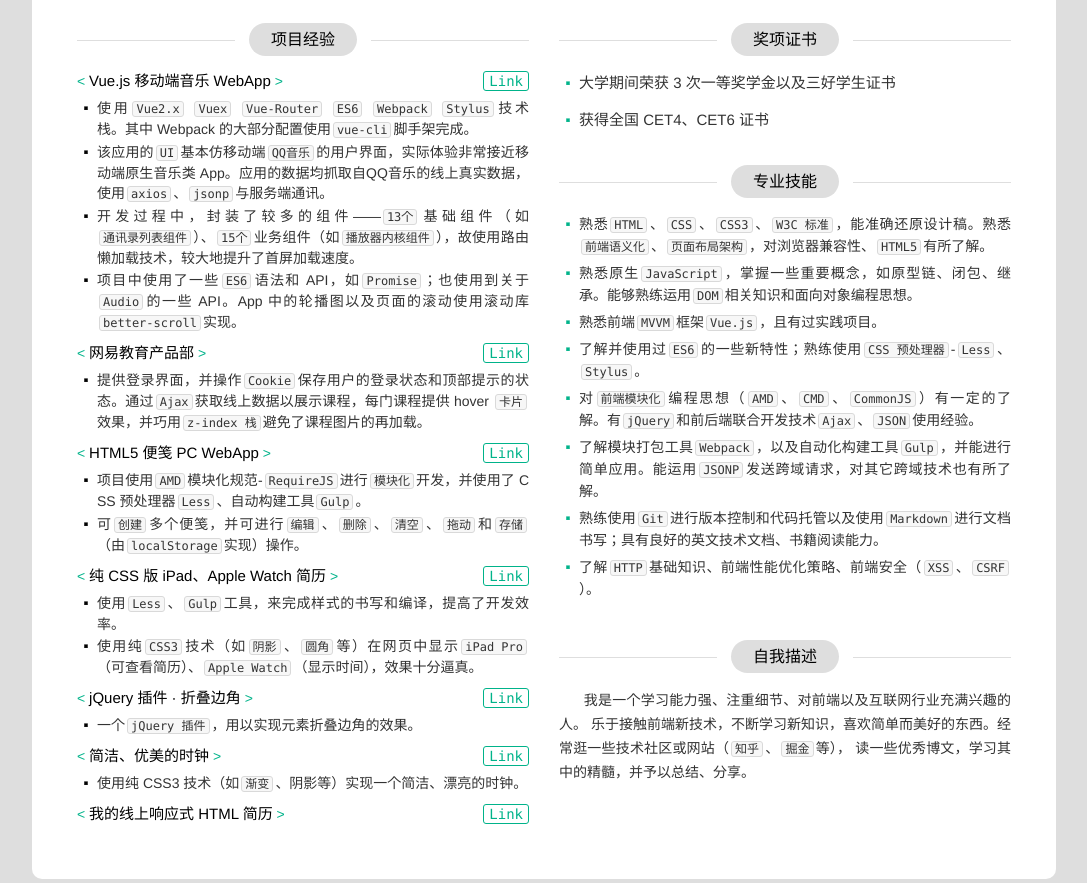
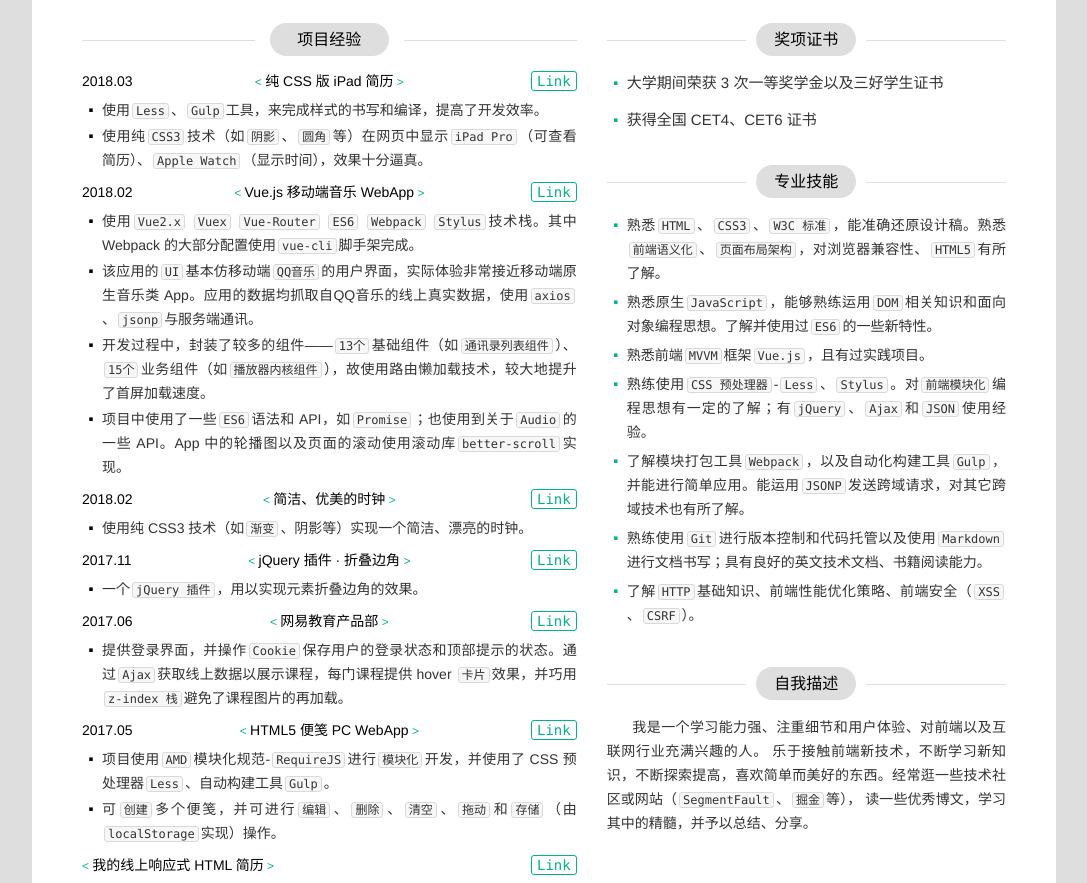
Before and after one commit to GetWang/Resume-of-GetWang, a website: page index.html in a window 1280 px wide. Shown: the part 310-1193 px from the top of the page, without its empty margins (96-1183 px from the left). Drawn offline with Linux system fonts and the light colour scheme.

Commit message:
add project's date

```diff
--- a/index.html
+++ b/index.html
@@ -67,8 +67,29 @@
             <span class="right-line"></span>
           </header>
           <div class="section-main">
+            <div class="projt projt-ipad">
+              <header class="projt-head">
+                <span class="projt-date">2018.03</span>
+                <h3 class="projt-title"><i>&lt;&nbsp;</i>纯 CSS 版 iPad 简历<i>&nbsp;&gt;</i></h3>
+                <a href="https://getwang.github.io/puer-css-ipad-resume/" class="projt-link">Link</a>
+              </header>
+              <div class="projt-content">
+                <ul class="list">
+                  <li class="item">
+                    <i class="icon-dot"></i>
+                    <p class="desc">使用<em>Less</em>、<em>Gulp</em>工具，来完成样式的书写和编译，提高了开发效率。</p>
+                  </li>
+                  <li class="item">
+                    <i class="icon-dot"></i>
+                    <p class="desc">使用纯<em>CSS3</em>技术（如<em>阴影</em>、<em>圆角</em>等）在网页中显示<em>iPad Pro
+                    </em>（可查看简历）、<em>Apple Watch</em>（显示时间），效果十分逼真。</p>
+                  </li>
+                </ul>
+              </div>
+            </div>
             <div class="projt projt-music">
               <header class="projt-head">
+                <span class="projt-date">2018.02</span>
                 <h3 class="projt-title"><i>&lt;&nbsp;</i>Vue.js 移动端音乐 WebApp<i>&nbsp;&gt;</i></h3>
                 <a href="https://github.com/GetWang/vue-music-app" class="projt-link">Link</a>
               </header>
@@ -98,8 +119,39 @@
                 </ul>
               </div>
             </div>
+            <div class="projt projt-clock">
+              <header class="projt-head">
+                <span class="projt-date">2018.02</span>
+                <h3 class="projt-title"><i>&lt;&nbsp;</i>简洁、优美的时钟<i>&nbsp;&gt;</i></h3>
+                <a href="https://getwang.github.io/Simple-Clock/" class="projt-link">Link</a>
+              </header>
+              <div class="projt-content">
+                <ul class="list">
+                  <li class="item">
+                    <i class="icon-dot"></i>
+                    <p class="desc">使用纯 CSS3 技术（如<em>渐变</em>、阴影等）实现一个简洁、漂亮的时钟。</p>
+                  </li>
+                </ul>
+              </div>
+            </div>
+            <div class="projt projt-foldcorner">
+              <header class="projt-head">
+                <span class="projt-date">2017.11</span>
+                <h3 class="projt-title"><i>&lt;&nbsp;</i>jQuery 插件 · 折叠边角<i>&nbsp;&gt;</i></h3>
+                <a href="https://getwang.github.io/fold-corner/" class="projt-link">Link</a>
+              </header>
+              <div class="projt-content">
+                <ul class="list">
+                  <li class="item">
+                    <i class="icon-dot"></i>
+                    <p class="desc">一个<em>jQuery 插件</em>，用以实现元素折叠边角的效果。</p>
+                  </li>
+                </ul>
+              </div>
+            </div>
             <div class="projt projt-edu">
               <header class="projt-head">
+                <span class="projt-date">2017.06</span>
                 <h3 class="projt-title"><i>&lt;&nbsp;</i>网易教育产品部<i>&nbsp;&gt;</i></h3>
                 <a href="https://getwang.github.io/responsive-education-netease/" class="projt-link">Link</a>
               </header>
@@ -116,6 +168,7 @@
             </div>
             <div class="projt projt-memo">
               <header class="projt-head">
+                <span class="projt-date">2017.05</span>
                 <h3 class="projt-title"><i>&lt;&nbsp;</i>HTML5 便笺 PC WebApp<i>&nbsp;&gt;</i></h3>
                 <a href="https://getwang.github.io/notepaper-system/" class="projt-link">Link</a>
               </header>
@@ -130,53 +183,6 @@
                     <i class="icon-dot"></i>
                     <p class="desc">可<em>创建</em>多个便笺，并可进行<em>编辑</em>、<em>删除</em>、<em>清空</em>、<em>拖动
                     </em>和<em>存储</em>（由<em>localStorage</em>实现）操作。</p>
-                  </li>
-                </ul>
-              </div>
-            </div>
-            <div class="projt projt-ipad">
-              <header class="projt-head">
-                <h3 class="projt-title"><i>&lt;&nbsp;</i>纯 CSS 版 iPad、Apple Watch 简历<i>&nbsp;&gt;</i></h3>
-                <a href="https://getwang.github.io/puer-css-ipad-resume/" class="projt-link">Link</a>
-              </header>
-              <div class="projt-content">
-                <ul class="list">
-                  <li class="item">
-                    <i class="icon-dot"></i>
-                    <p class="desc">使用<em>Less</em>、<em>Gulp</em>工具，来完成样式的书写和编译，提高了开发效率。</p>
-                  </li>
-                  <li class="item">
-                    <i class="icon-dot"></i>
-                    <p class="desc">使用纯<em>CSS3</em>技术（如<em>阴影</em>、<em>圆角</em>等）在网页中显示<em>iPad Pro
-                    </em>（可查看简历）、<em>Apple Watch</em>（显示时间），效果十分逼真。</p>
-                  </li>
-                </ul>
-              </div>
-            </div>
-            <div class="projt projt-foldcorner">
-              <header class="projt-head">
-                <h3 class="projt-title"><i>&lt;&nbsp;</i>jQuery 插件 · 折叠边角<i>&nbsp;&gt;</i></h3>
-                <a href="https://getwang.github.io/fold-corner/" class="projt-link">Link</a>
-              </header>
-              <div class="projt-content">
-                <ul class="list">
-                  <li class="item">
-                    <i class="icon-dot"></i>
-                    <p class="desc">一个<em>jQuery 插件</em>，用以实现元素折叠边角的效果。</p>
-                  </li>
-                </ul>
-              </div>
-            </div>
-            <div class="projt projt-clock">
-              <header class="projt-head">
-                <h3 class="projt-title"><i>&lt;&nbsp;</i>简洁、优美的时钟<i>&nbsp;&gt;</i></h3>
-                <a href="https://getwang.github.io/Simple-Clock/" class="projt-link">Link</a>
-              </header>
-              <div class="projt-content">
-                <ul class="list">
-                  <li class="item">
-                    <i class="icon-dot"></i>
-                    <p class="desc">使用纯 CSS3 技术（如<em>渐变</em>、阴影等）实现一个简洁、漂亮的时钟。</p>
                   </li>
                 </ul>
               </div>
@@ -224,14 +230,14 @@
             <ul class="list">
               <li class="item">
                 <i class="icon-dot"></i>
-                <p class="desc">熟悉<em>HTML</em>、<em>CSS</em>、<em>CSS3</em>、<em>W3C 标准
+                <p class="desc">熟悉<em>HTML</em>、<em>CSS3</em>、<em>W3C 标准
                 </em>，能准确还原设计稿。熟悉<em>前端语义化</em>、<em>页面布局架构</em>，对浏览器兼容性、<em>HTML5
                 </em>有所了解。</p>
               </li>
               <li class="item">
                 <i class="icon-dot"></i>
-                <p class="desc">熟悉原生<em>JavaScript</em>，掌握一些重要概念，如原型链、闭包、继承。能够熟练运用<em>DOM
-                </em>相关知识和面向对象编程思想。</p>
+                <p class="desc">熟悉原生<em>JavaScript</em>，能够熟练运用<em>DOM
+                </em>相关知识和面向对象编程思想。了解并使用过<em>ES6</em>的一些新特性。</p>
               </li>
               <li class="item">
                 <i class="icon-dot"></i>
@@ -239,12 +245,9 @@
               </li>
               <li class="item">
                 <i class="icon-dot"></i>
-                <p class="desc">了解并使用过<em>ES6</em>的一些新特性；熟练使用<em>CSS 预处理器</em>-<em>Less</em>、<em>Stylus</em>。</p>
-              </li>
-              <li class="item">
-                <i class="icon-dot"></i>
-                <p class="desc">对<em>前端模块化</em>编程思想（<em>AMD</em>、<em>CMD</em>、<em>CommonJS
-                </em>）有一定的了解。有<em>jQuery</em>和前后端联合开发技术<em>Ajax</em>、<em>JSON</em>使用经验。</p>
+                <p class="desc">熟练使用<em>CSS 预处理器</em>-<em>Less</em>、<em>Stylus
+                </em>。对<em>前端模块化</em>编程思想有一定的了解；有<em>jQuery
+                </em>、<em>Ajax</em>和<em>JSON</em>使用经验。</p>
               </li>
               <li class="item">
                 <i class="icon-dot"></i>
@@ -270,8 +273,8 @@
             <span class="right-line"></span>
           </header>
           <div class="section-main">
-            <p class="desc">&nbsp;&nbsp;&nbsp;&nbsp;&nbsp;&nbsp;我是一个学习能力强、注重细节、对前端以及互联网行业充满兴趣的人。
-              乐于接触前端新技术，不断学习新知识，喜欢简单而美好的东西。经常逛一些技术社区或网站（<em>知乎</em>、<em>掘金</em>等），
+            <p class="desc">&nbsp;&nbsp;&nbsp;&nbsp;&nbsp;&nbsp;我是一个学习能力强、注重细节和用户体验、对前端以及互联网行业充满兴趣的人。
+              乐于接触前端新技术，不断学习新知识，不断探索提高，喜欢简单而美好的东西。经常逛一些技术社区或网站（<em>SegmentFault</em>、<em>掘金</em>等），
               读一些优秀博文，学习其中的精髓，并予以总结、分享。
             </p>
           </div>
--- a/src/less/resume.less
+++ b/src/less/resume.less
@@ -189,20 +189,13 @@ body {
   }
   .content-main {
     width: 100%;
-    padding: 20px 30px 40px;
+    padding: 20px 35px 50px;
     box-sizing: border-box;
     border-radius: 10px;
     overflow: hidden;
     background: #fff;
     @media screen and (max-width: 720px) {
       padding: 20px 20px 40px;
-    }
-    .content-left,
-    .content-right {
-      width: 50%;
-      @media screen and (max-width: 930px) {
-        width: 100%;
-      }
     }
     section {
       padding: 10px 15px;
@@ -215,7 +208,7 @@ body {
           position: absolute;
           top: 50%;
           width: 35%;
-          height:0;
+          height: 0;
           border-top: 1px solid @color-background-gray;
         }
         .left-line {
@@ -260,23 +253,40 @@ body {
     }
     .content-left {
       float: left;
+      width: 55%;
       .projt {
+        &.projt-resume {
+          .projt-head {
+            text-align: left;
+          }
+        }
         .projt-head {
           position: relative;
           height: 20px;
           overflow: hidden;
           padding: 10px 0 5px;
+          text-align: center;
+          .projt-date {
+            position: absolute;
+            left: 0;
+            top: 50%;
+            height: 20px;
+            color: #000;
+            font-size: 14px;
+            line-height: 20px;
+            transform: translateY(-8px);
+          }
           .projt-title {
             display: inline-block;
             height: 20px;
             overflow: hidden;
             color: #000;
-            font-size: 15px;
+            font-size: 14px;
             font-weight: 500;
             line-height: 20px;
             i {
               color: @color-background-green;
-              font-size: 14px;
+              font-size: 12px;
               font-style: normal;
             }
           }
@@ -308,7 +318,7 @@ body {
               position: relative;
               margin-top: 2px;
               overflow: hidden;
-              line-height: 20px;
+              line-height: 24px;
               .icon-dot {
                 position: absolute;
                 left: 0;
@@ -329,6 +339,7 @@ body {
     }
     .content-right {
       float: right;
+      width: 45%;
       .reward {
         .list {
           padding-bottom: 5px;
@@ -360,7 +371,7 @@ body {
           .item {
             position: relative;
             margin-bottom: 5px;
-            line-height: 22px;
+            line-height: 24px;
             .icon-dot {
               position: absolute;
               left: 0;
@@ -384,6 +395,12 @@ body {
           word-break: break-all;
           line-height: 24px;
         }
+      }
+    }
+    .content-left,
+    .content-right {
+      @media screen and (max-width: 930px) {
+        width: 100%;
       }
     }
   }
```
Also changed, not shown: src/css/resume.css.
